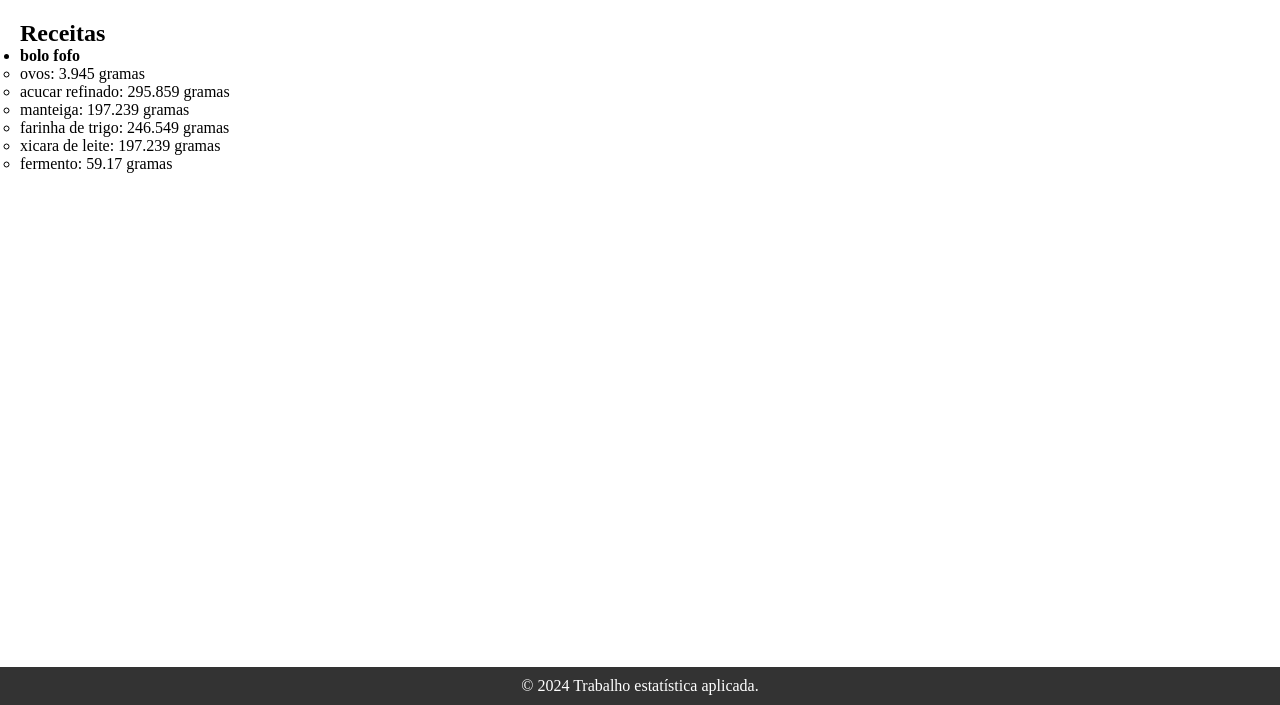
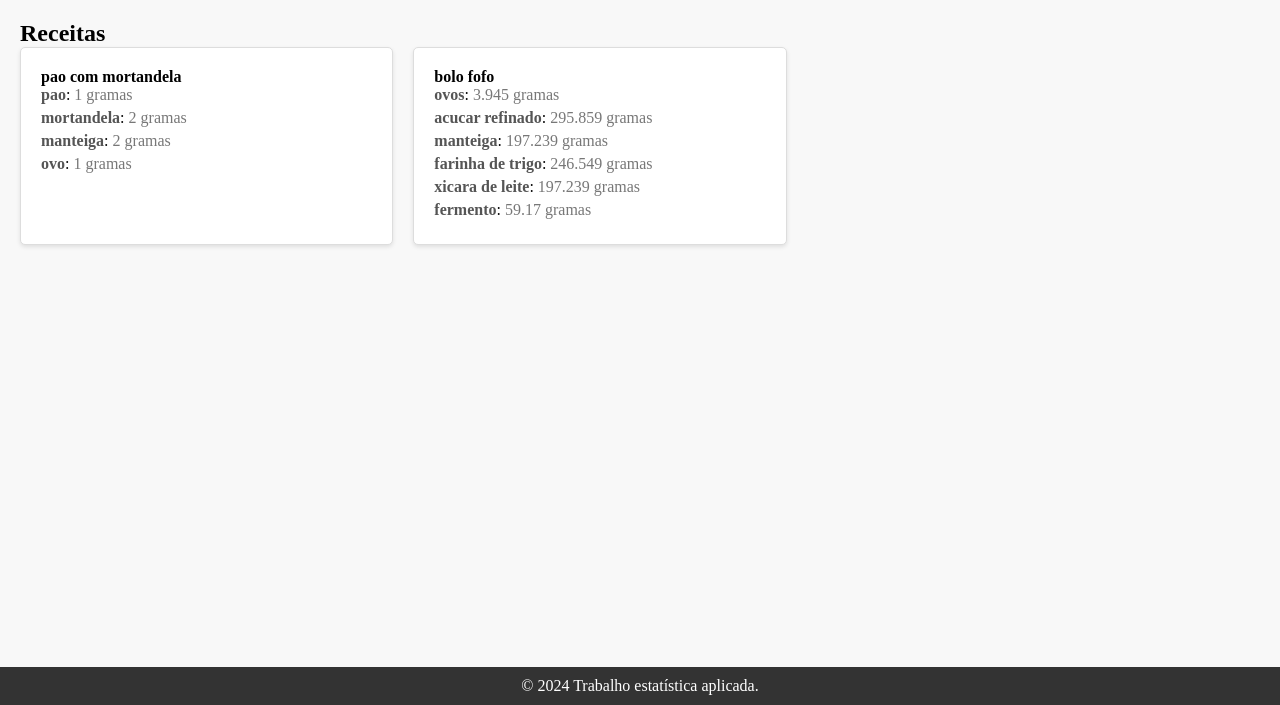
Before and after one commit to eufolim/Projeto-de-extens-o, a Flask app: page / in a window 1280 px wide. Shown: the part 95-800 px from the top of the page. Run offline with Flask 3, Linux system fonts and the light colour scheme.

Commit message:
editando a estilização do menu

```diff
--- /dev/null
+++ b/data/recipe_2.json
@@ -0,0 +1 @@
+{"name": "pao com mortandela", "ingredient-1": "pao", "quantity-1": "1", "ingredient-2": "mortandela", "quantity-2": "2", "ingredient-3": "manteiga", "quantity-3": "2", "ingredient-4": "ovo", "quantity-4": "1"}
--- a/static/menu.css
+++ b/static/menu.css
@@ -39,6 +39,7 @@ main {
     padding: 20px;
     text-align: left;
     flex: 1;
+    background-color: #f8f8f8;
 }
 
 footer {
@@ -48,3 +49,44 @@ footer {
     padding: 10px 0;
     width: 100%;
 }
+
+/* Container dos cards */
+.recipe-container {
+    display: flex;
+    flex-wrap: wrap;
+    gap: 20px;
+}
+
+/* Estilização dos cards de receita */
+.recipe-card {
+    background-color: #fff;
+    border: 1px solid #ddd;
+    border-radius: 5px;
+    padding: 20px;
+    box-shadow: 0 2px 4px rgba(0, 0, 0, 0.1);
+    width: calc(33.333% - 40px); /* Ajuste a largura conforme necessário */
+    box-sizing: border-box;
+}
+
+.recipe-card h2 {
+    font-size: 1.5em;
+    margin-bottom: 10px;
+    color: #333;
+}
+
+.recipe-card ul {
+    list-style-type: none;
+    padding: 0;
+}
+
+.recipe-card ul li {
+    margin-bottom: 5px;
+}
+
+.recipe-card ul li strong {
+    color: #555;
+}
+
+.recipe-card ul li span {
+    color: #777;
+}
--- a/templates/menu.html
+++ b/templates/menu.html
@@ -20,20 +20,23 @@
     <main>
         <div>
             <h2>Receitas</h2>
-            <ul>
+            <div class="recipe-container">
                 {% for recipe in recipes %}
-                    <li>
+                    <div class="recipe-card">
                         <strong>{{ recipe.name }}</strong>
                         <ul>
                             {% for key, value in recipe.items() %}
                                 {% if key.startswith('ingredient-') %}
-                                    <li>{{ value }}: {{ recipe['quantity-' + key.split('-')[1]] }} gramas</li>
+                                    <li>
+                                        <strong>{{ value }}</strong>:
+                                        <span>{{ recipe['quantity-' + key.split('-')[1]] }} gramas</span>
+                                    </li>
                                 {% endif %}
                             {% endfor %}
                         </ul>
-                    </li>
+                    </div>
                 {% endfor %}
-            </ul>
+            </div>
         </div>
     </main>
     <footer>
```
